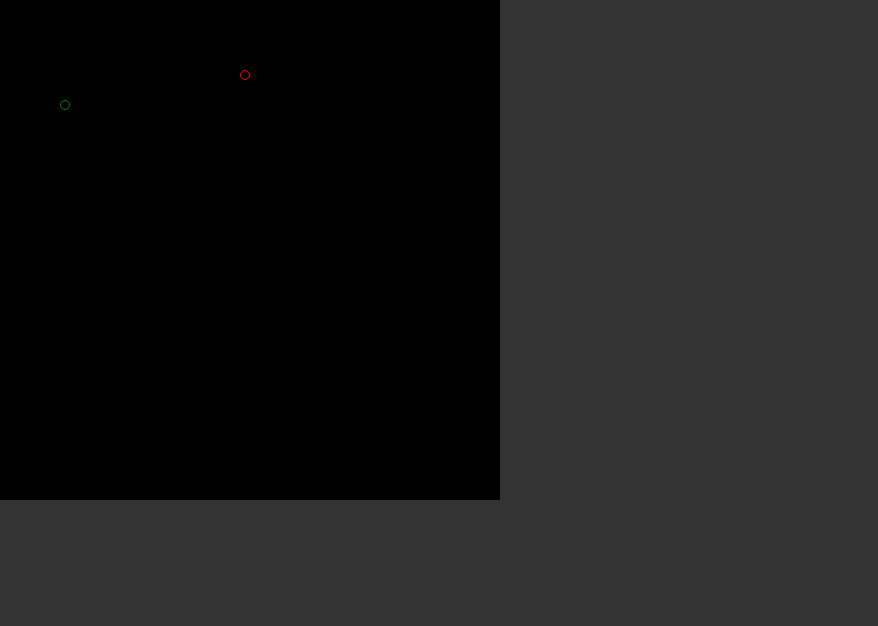
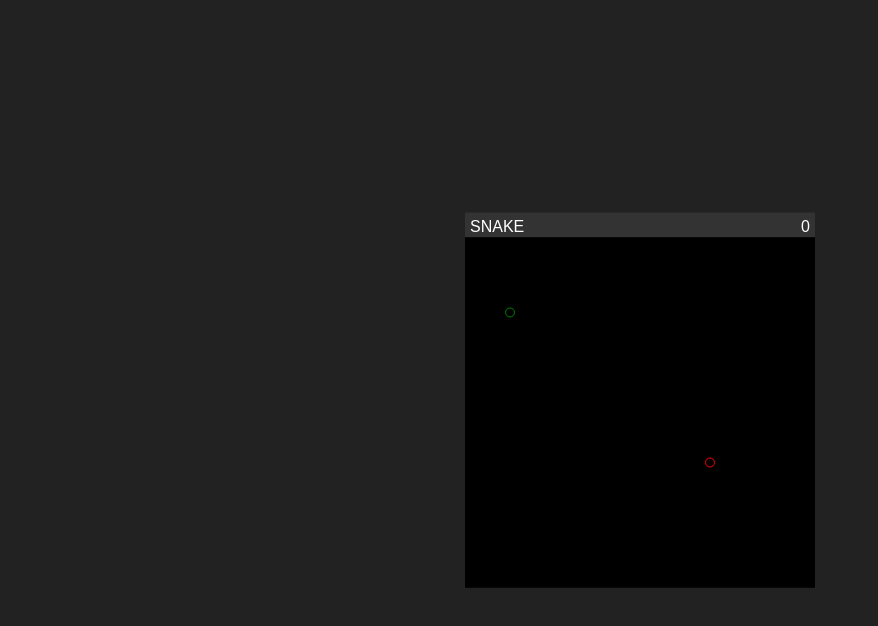
Before and after one commit to Yalgie/snake, a plain HTML site: page index.html in a window 1280 px wide. Shown: the whole page, without its empty margins (0-878 px from the left). Drawn offline with nearby package versions, Linux system fonts and the light colour scheme.

Commit message:
up to body collision, reduced game width and height, added movement increase

```diff
--- a/css/main.css
+++ b/css/main.css
@@ -3,12 +3,19 @@
 }
 
 body {
-	background-color: #333;
+	background-color: #222;
+	overflow: hidden;
+	position: fixed;
+	left: 50%;
+	top: 50%;
+	height: 375px;
+	width: 350px;
+	transform: translateX(-50%) translateY(-50%);
 }
 
 html {
 	-webkit-box-sizing: border-box;
-	-moz-box-sizing: border-box;
+	-moz-box-sizing: border-box;wa
 	box-sizing: border-box;
 }
 
@@ -20,11 +27,32 @@ html {
 	box-sizing: inherit;
 }
 
+#hud {
+	width: 350px;
+	background-color: #333;
+	color: #FFF;
+	height: 25px;
+}
+
+#hud p,
+#hud #score {
+	float: left;
+	display: block;
+	padding: 5px;
+	text-transform: uppercase;
+	font-family: arial;
+}
+
+#hud #score {
+	float: right;
+}
+
 #game,
 #player {
-	width: 500px;
-	height: 500px;
+	width: 350px;
+	height: 350px;
 	background-color: #000;
+	position: relative;
 }
 
 #player {
--- a/index.html
+++ b/index.html
@@ -7,6 +7,10 @@
 	<script src="js/main.js"></script>
 </head>
 <body>
+	<div id="hud">
+		<p>Snake</p>
+		<div id="score"></DIV>
+	</div>
 	<div id="game">
 		<div id="player">
 			<div class="head"></div>
--- a/js/main.js
+++ b/js/main.js
@@ -1,26 +1,33 @@
 $(function() {
     var updateInterval = 150;
-    var width = 500;
-    var height = 500;
+    var width = 350;
+    var height = 350;
     var $player = $("#player .head");
+    var $score = $("#score");
     var $game = $("#game");
     var dir = "down"; // false
     var movementSpeed = 10;
     var pause = false;
     var moveArr = [];
+    var update;
+    var score = 0;
 
     var bindKeys = function() {
         $(window).keydown(function (e) {
-            if (e.which == 87) {
+            if (e.which == 87 && dir != "down" ||
+                e.which == 38 && dir != "down") {
                 dir = "up";
             }
-            if (e.which == 68) {
+            if (e.which == 68 && dir != "left" ||
+                e.which == 39 && dir != "left") {
                 dir = "right";
             }
-            if (e.which == 83) {
+            if (e.which == 83 && dir != "up" ||
+                e.which == 40 && dir != "up") {
                 dir = "down";
             }
-            if (e.which == 65) {
+            if (e.which == 65 && dir != "right" ||
+                e.which == 37 && dir != "right") {
                 dir = "left";
             }
         });
@@ -46,13 +53,13 @@ $(function() {
                 if (ins == "up") {
                     $tail.css("top", y - movementSpeed);
                 }
-                else if (ins == "right") {
+                if (ins == "right") {
                     $tail.css("left", x + movementSpeed);
                 }
-                else if (ins == "down") {
+                if (ins == "down") {
                     $tail.css("top", y + movementSpeed);
                 }
-                else if (ins == "left") {
+                if (ins == "left") {
                     $tail.css("left", x - movementSpeed);
                 }
             }
@@ -91,17 +98,20 @@ $(function() {
         y = $player.position().top;
 
         checkFoodCollision(x, y);
+        checkBodyCollision(x, y);
         worldWrap(x, y, $player);
     };
 
     var spawnFood = function() {
         var $food = $("<div id='food'>");
 
-        var x = Math.floor(Math.random() * $game.width() - 10) + 0
-        var y = Math.floor(Math.random() * $game.height() - 10) + 0
+        var x = Math.floor(Math.random() * width - 10) + 0
+        var y = Math.floor(Math.random() * height - 10) + 0
 
         x = Math.ceil(x / 10) * 10;
         y = Math.ceil(y / 10) * 10;
+
+        console.log(x, y)
 
         $food.css("top", y);
         $food.css("left", x);
@@ -120,7 +130,15 @@ $(function() {
             $food.remove();
             addSegment();
             spawnFood();
+            clearInterval(update);
+            updateInterval -= 5;
+            score++;
+            bindUpdate();
         }
+    };
+
+    var checkBodyCollision = function(x, y) {
+
     };
 
     var addSegment = function() {
@@ -148,12 +166,16 @@ $(function() {
         }
     };
 
-    var update = setInterval(function () {
-        if (!pause) {
-            movement();
-        }
-    }, updateInterval);
+    function bindUpdate() {
+        $score.html(score)
+        update = setInterval(function () {
+            if (!pause) {
+                movement();
+            }
+        }, updateInterval);
+    }
 
+    bindUpdate();
     bindKeys();
     spawnFood();
 
```
